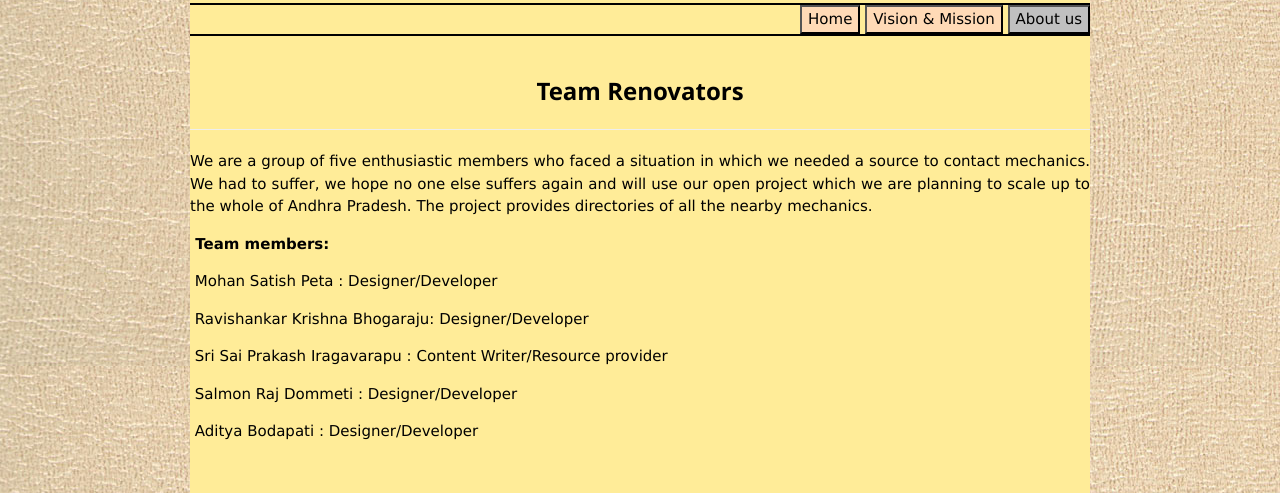
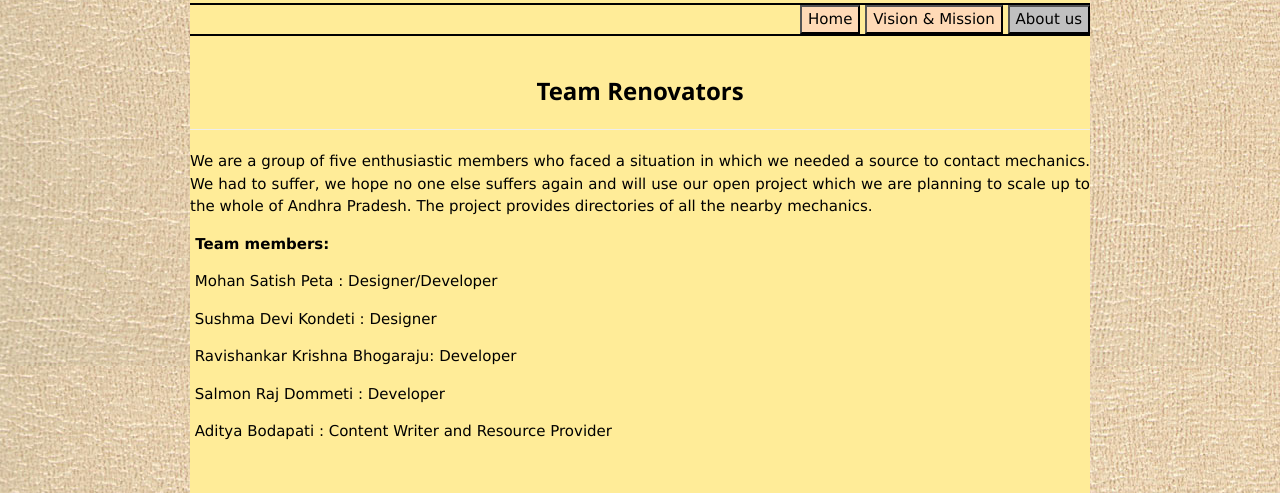
Before and after one commit to RenovatorsAP/renovatorsap.github.io, a plain HTML site: page about_us.html in a window 1280 px wide. Shown: the part 134-627 px from the top of the page. Drawn offline with nearby package versions, Linux system fonts and the light colour scheme.

Commit message:
Update about_us.html

```diff
--- a/about_us.html
+++ b/about_us.html
@@ -54,10 +54,10 @@ We had to suffer, we hope no one else suffers again and will use our open projec
 The project provides directories of all the nearby mechanics.</p>
 <p align="left"><b>&nbspTeam members:</b></p>
 <p align="left">&nbspMohan Satish Peta : Designer/Developer</p>
-<p align="left">&nbspRavishankar Krishna Bhogaraju: Designer/Developer</p>
-<p align="left">&nbspSri Sai Prakash Iragavarapu : Content Writer/Resource provider</p>
-<p align="left">&nbspSalmon Raj Dommeti : Designer/Developer</p>
-<p align="left">&nbspAditya Bodapati : Designer/Developer</p>
+<p align="left">&nbspSushma Devi Kondeti : Designer</p>
+<p align="left">&nbspRavishankar Krishna Bhogaraju: Developer</p>
+<p align="left">&nbspSalmon Raj Dommeti : Developer</p>
+<p align="left">&nbspAditya Bodapati : Content Writer and Resource Provider</p>
 
 </td>
   </tr>
```
